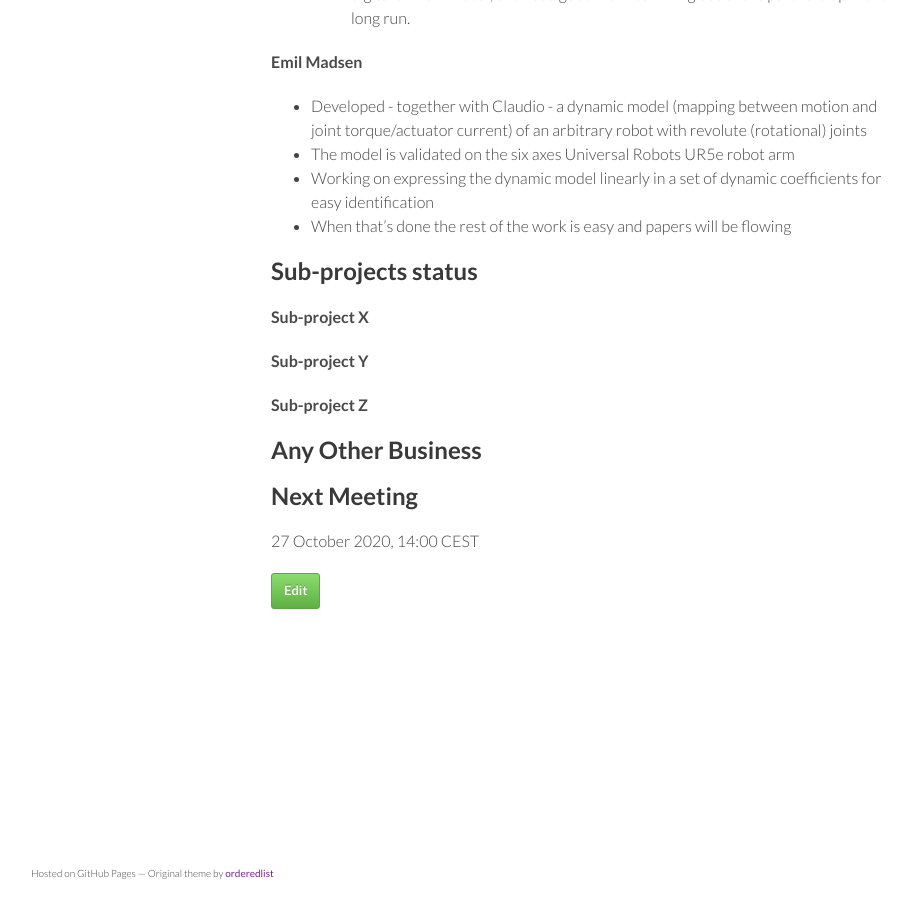
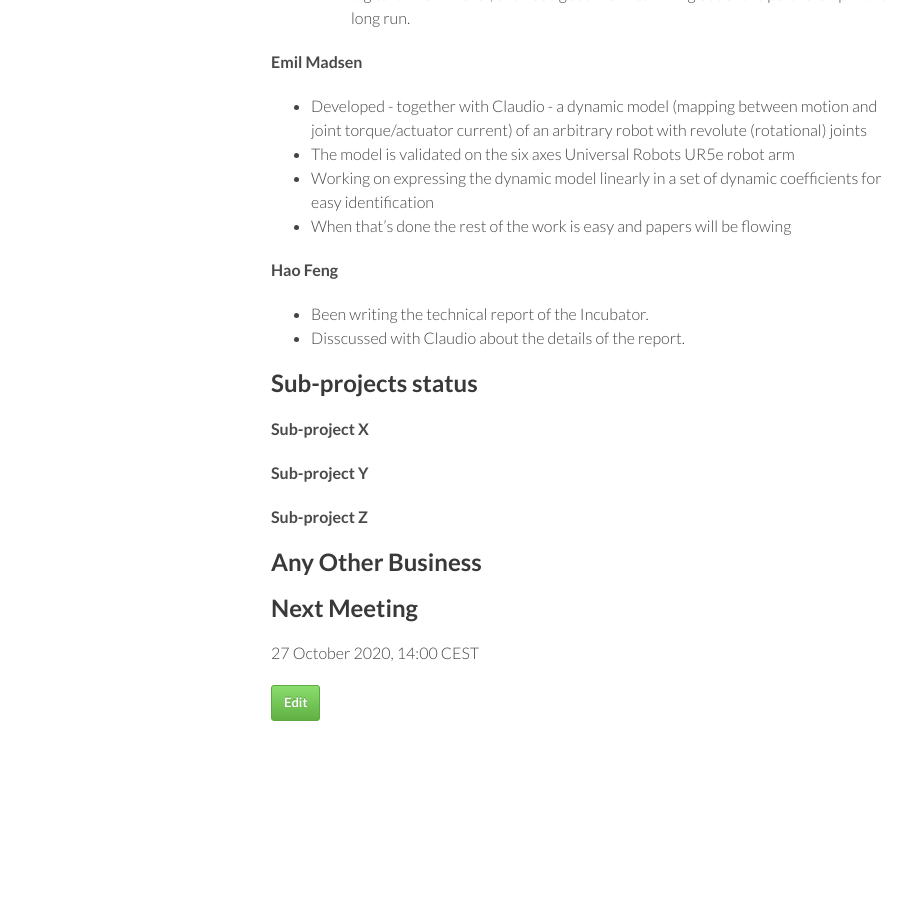
Before and after one commit to digitaltwincentre/digitaltwincentre.github.io, a Jekyll site: the page built from _biweeklies/Biweekly-26.md, in a window 1280 px wide and 900 px high, scrolled down 2079 px. Shown: the whole window, without its empty margins (179-1089 px from the left). Built offline with Jekyll 4.4.1, drawn with Linux system fonts in a browser that asks for light colours; nearby versions of some CDN libraries.

Commit message:
Update Biweekly-26.md

```diff
--- a/_biweeklies/Biweekly-26.md
+++ b/_biweeklies/Biweekly-26.md
@@ -78,6 +78,10 @@ date: 16 October 2020, 1400 CEST
 * Working on expressing the dynamic model linearly in a set of dynamic coefficients for easy identification
 * When that's done the rest of the work is easy and papers will be flowing
 
+#### Hao Feng
+* Been writing the technical report of the Incubator.
+* Disscussed with Claudio about the details of the report.
+
 ## Sub-projects status
 
 
```
